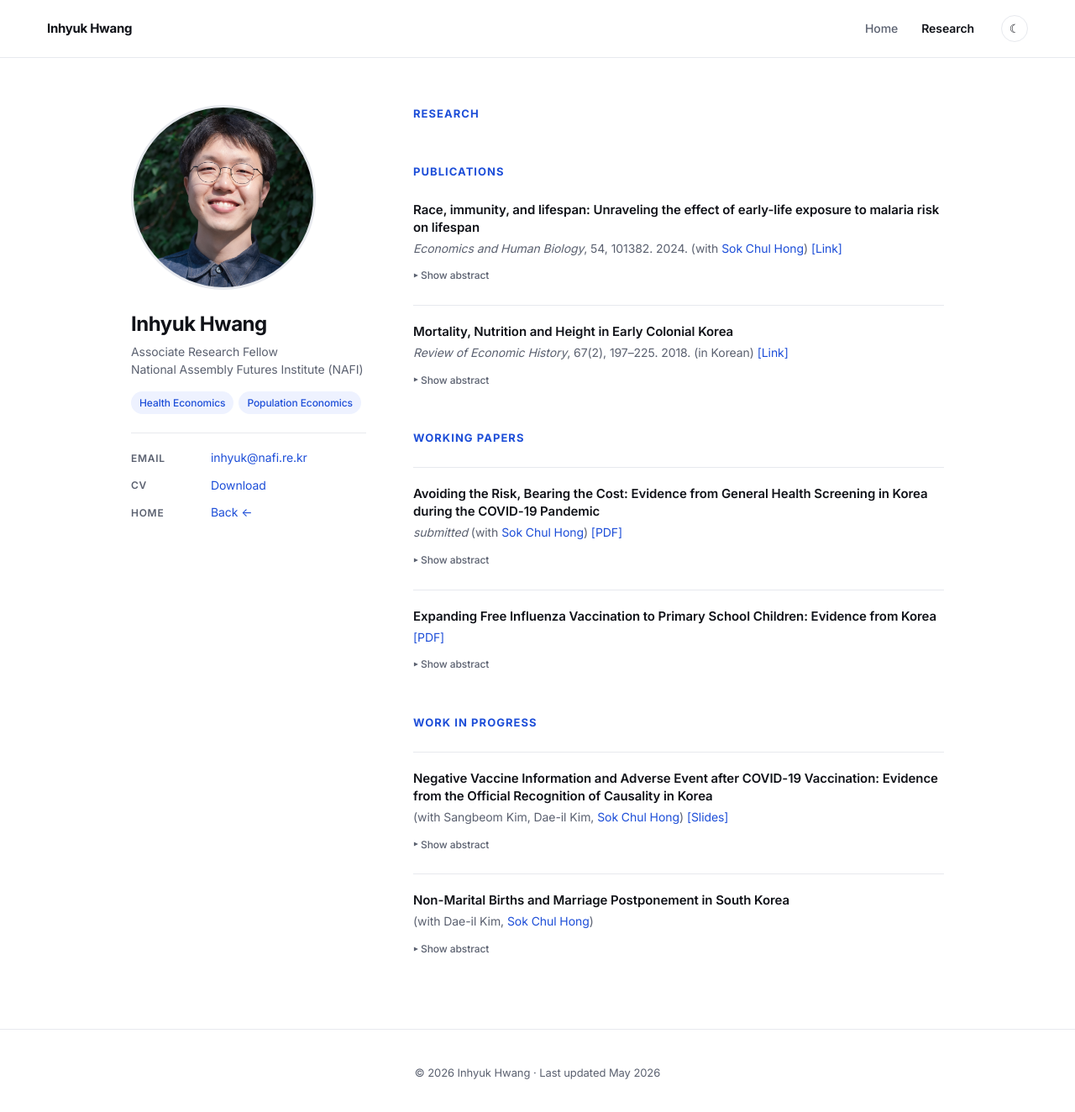
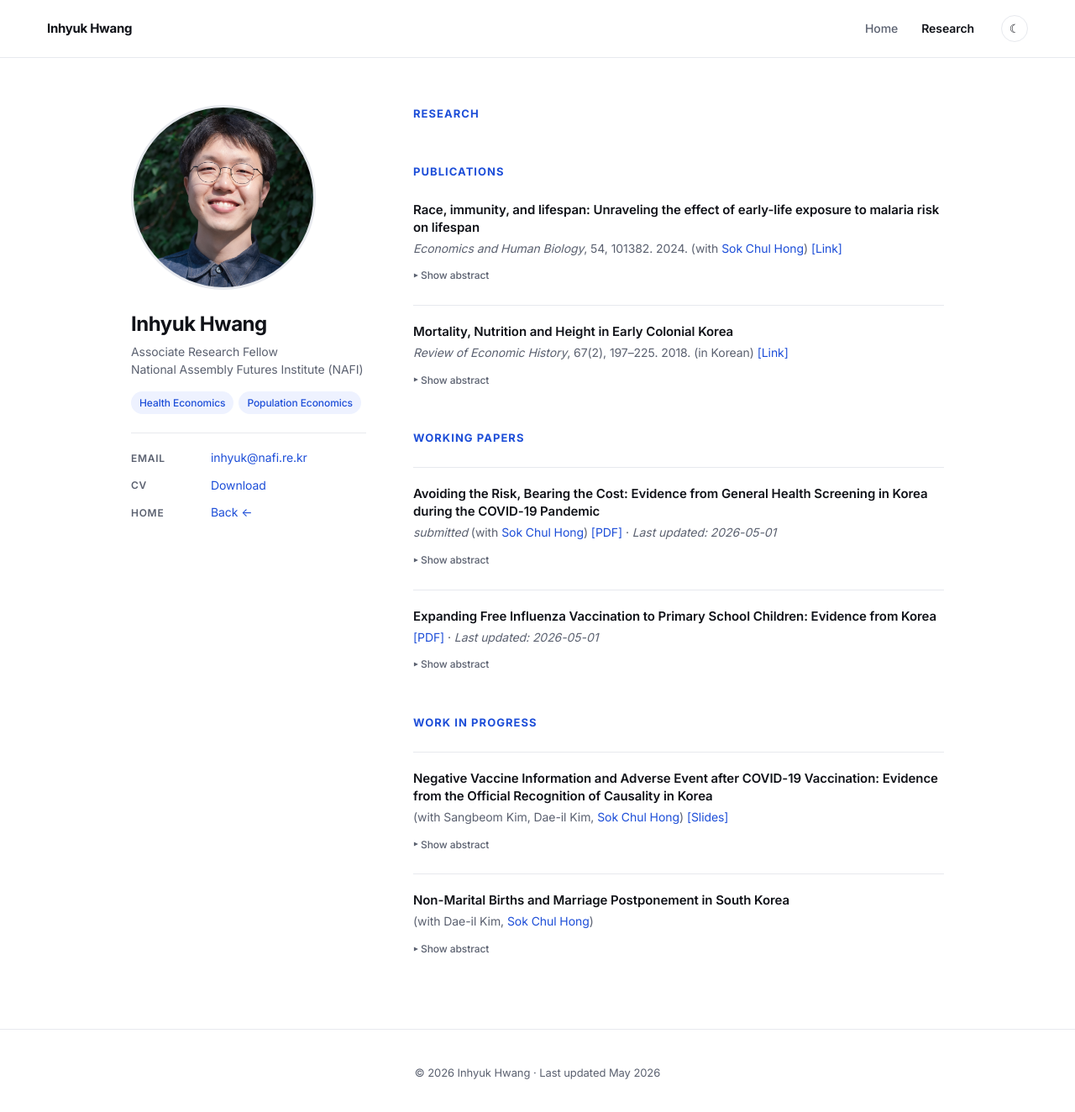
Before and after one commit to inhyuk-hwang/inhyuk-hwang.github.io, a Jekyll site: the page built from research.md, in a window 1280 px wide and 1328 px high. Shown: the top 1324 px of the window at 84% size. Built offline with Jekyll 4.4.1, drawn with Linux system fonts in a browser that asks for light colours.

Commit message:
Use _data/papers.yml for working papers section

```diff
--- a/research.md
+++ b/research.md
@@ -30,25 +30,18 @@ The determinants of stature can be changed in one country by the change of cultu
 
 ## Working Papers
 
-### Avoiding the Risk, Bearing the Cost: Evidence from General Health Screening in Korea during the COVID-19 Pandemic
+{% for paper in site.data.papers %}
+### {{ paper.title }}
 
-*submitted* (with [Sok Chul Hong](https://sites.google.com/site/sokchulhong/))
-[\[PDF\]](/assets/Avoiding_the_Risk_Bearing_the_Cost.pdf)
+{{ paper.authors }}
+[\[{{ paper.link_text }}\]]({{ paper.file }}) · *Last updated: {{ paper.updated | date: "%Y-%m-%d" }}*
 
 <details>
 <summary>Show abstract</summary>
-This study examines the unintended health consequences of voluntary responses to COVID-19. We focus on general health screening in Korea, using administrative data that link medical claims and screening records. At the national level, screening rates declined markedly in 2020, the first year of the pandemic, relative to counterfactual trends. Complementing this aggregate pattern, individual-level analysis reveals notable heterogeneity: declines were larger among those with higher predicted risk of chronic disease. We then assess the consequences of forgone screening, employing propensity score matching and event study designs. Our estimates show that, had they been screened, individuals who missed screening would have been more likely to initiate care for chronic diseases. The costs of missed screening were especially large among those at higher predicted risk of chronic disease. Such delays in management led to more advanced conditions at the time of care initiation. Our findings show that, even without strict quarantine policies, voluntary responses to infection can undermine preventive care, disproportionately affecting high-benefit groups. This underscores the importance of balancing infection control with the continuity of preventive care during health crises.
+{{ paper.abstract }}
 </details>
 
-### Expanding Free Influenza Vaccination to Primary School Children: Evidence from Korea
-
-[\[PDF\]](/assets/Expanding_Free_Influenza_Vaccination.pdf)
-
-<details>
-<summary>Show abstract</summary>
-School-aged children play a central role in seasonal influenza transmission, with high attack rates and frequent contacts that amplify community spread. Publicly funded vaccination programs for this age group, however, remain uncommon internationally. This paper evaluates Korea's 2018 expansion of the National Immunization Program, which extended free vaccination to all children ages 5-12. Using nationally representative survey data, I find that difference-in-differences estimates show a sharp and persistent increase in vaccination coverage among newly eligible children. To evaluate the expansion's effect on influenza-related healthcare utilization, I turn to administrative claims data. Because pre-expansion utilization trends differ across the two age groups, I adopt a triple-difference design that exploits variation in vaccine match quality across time, and find a meaningful reduction in influenza-related claims during high-match months. A back-of-the-envelope calculation indicates that direct healthcare-cost savings offset a substantial share of the program's budgetary cost.
-</details>
-
+{% endfor %}
 ---
 
 ## Work in Progress
```
